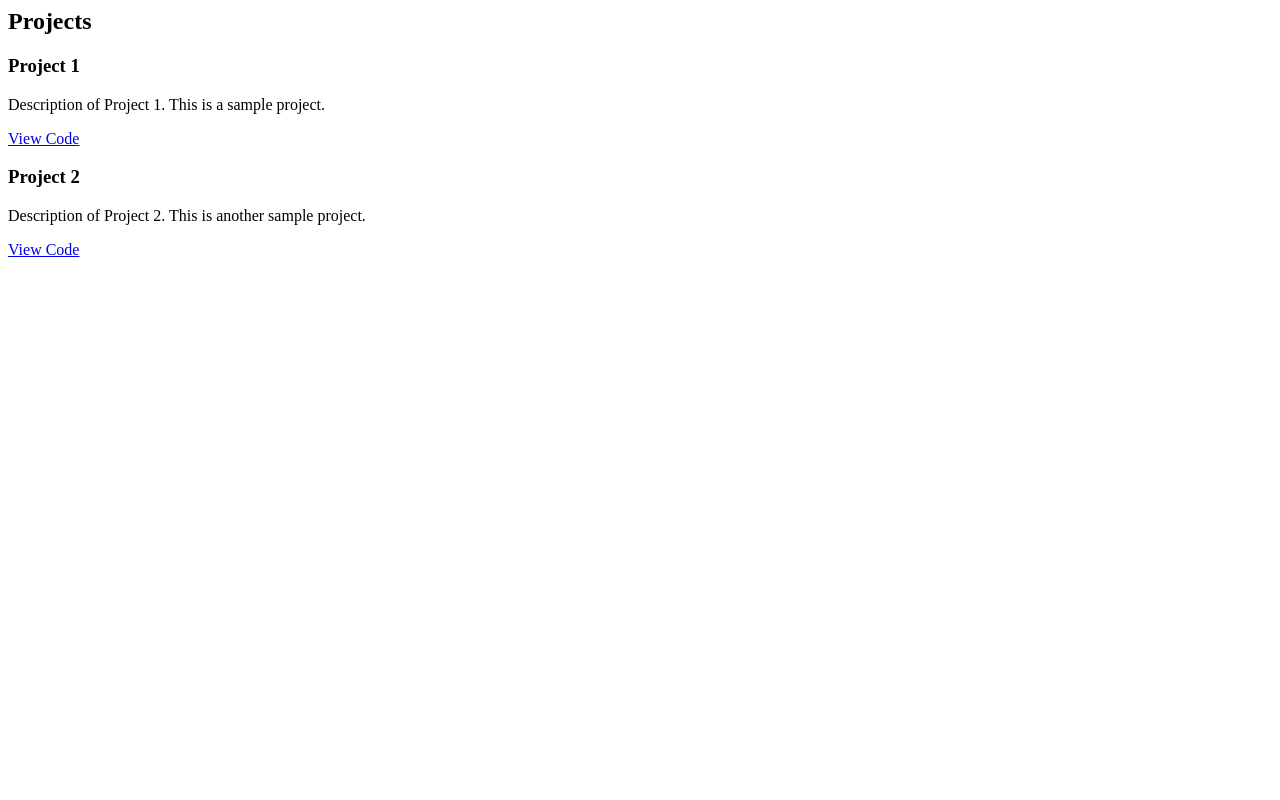
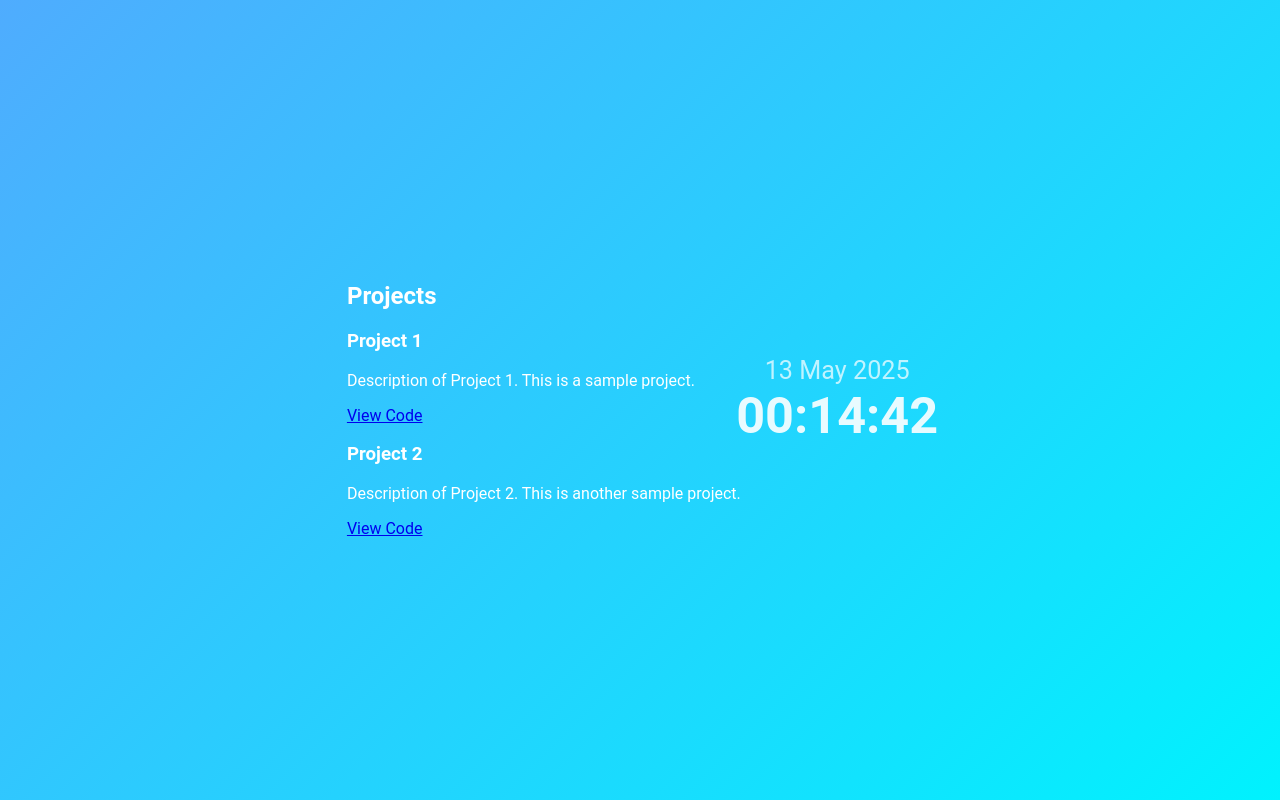
Before and after one commit to madhupatelpspk/testing, a plain HTML site: page index.html in a window 1280 px wide. Drawn offline with Linux system fonts and the light colour scheme.

Commit message:
Update index.html

```diff
--- a/index.html
+++ b/index.html
@@ -14,3 +14,75 @@
       <!-- Add more project boxes as needed -->
    </div>
 </section>
+<title>Date & Time Animation</title>
+  <style>
+    body {
+      display: flex;
+      justify-content: center;
+      align-items: center;
+      height: 100vh;
+      margin: 0;
+      background: linear-gradient(135deg, #4facfe, #00f2fe);
+      font-family: 'Roboto', sans-serif;
+      color: #fff;
+      overflow: hidden;
+    }
+
+    .date-time-container {
+      text-align: center;
+      animation: pulse 2s infinite;
+    }
+
+    .date-time {
+      font-size: 3rem;
+      font-weight: bold;
+      margin: 0;
+    }
+
+    .date {
+      font-size: 1.5rem;
+      margin: 0;
+      opacity: 0.8;
+    }
+
+    @keyframes pulse {
+      0% {
+        transform: scale(1);
+        opacity: 1;
+      }
+      50% {
+        transform: scale(1.05);
+        opacity: 0.9;
+      }
+      100% {
+        transform: scale(1);
+        opacity: 1;
+      }
+    }
+  </style>
+</head>
+<body>
+  <div class="date-time-container">
+    <p class="date" id="currentDate">Loading...</p>
+    <p class="date-time" id="currentTime">Loading...</p>
+  </div>
+
+  <script>
+    function updateDateTime() {
+      const dateElement = document.getElementById('currentDate');
+      const timeElement = document.getElementById('currentTime');
+
+      const now = new Date();
+      const date = now.toLocaleDateString('en-GB', { year: 'numeric', month: 'long', day: 'numeric' });
+      const time = now.toLocaleTimeString('en-US', { hour: '2-digit', minute: '2-digit', second: '2-digit', hour12: false });
+
+      dateElement.textContent = date;
+      timeElement.textContent = time;
+    }
+
+    // Update the date and time immediately and then every second
+    updateDateTime();
+    setInterval(updateDateTime, 1000);
+  </script>
+</body>
+</html>
```
